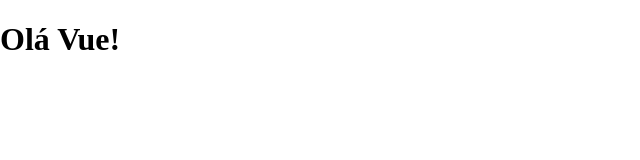
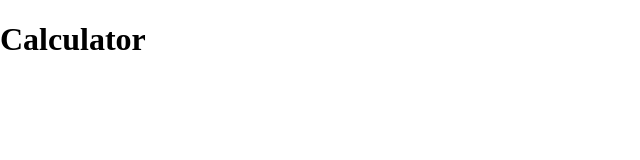
Before and after one commit to juniorfernandesdev/calculator-vuejs, a Vue app: page / in a window 1280 px wide. Shown: the top 160 px of the page, without its empty margins (0-640 px from the left). Built offline with nearby package versions, Linux system fonts and the light colour scheme.

Commit message:
Importando o component Calculator

```diff
--- a/src/App.vue
+++ b/src/App.vue
@@ -1,12 +1,14 @@
 <template>
     <div>
-        <h1>Olá Vue!</h1>
+        <h1>Calculator</h1>
+        <Calculator />
     </div>
 </template>
 
 <script>
+    import Calculator from './main/Calculator'
     export default {
-
+        components: { Calculator }
     }
 </script>
 
```
